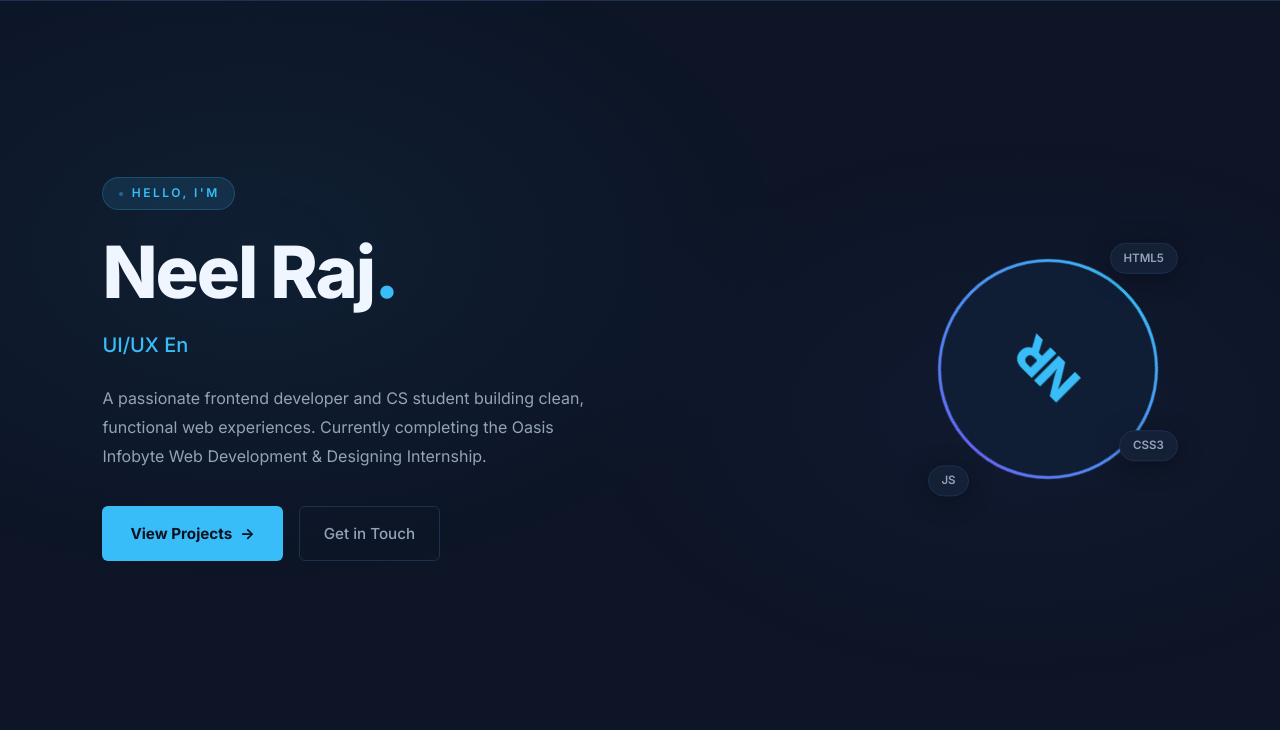
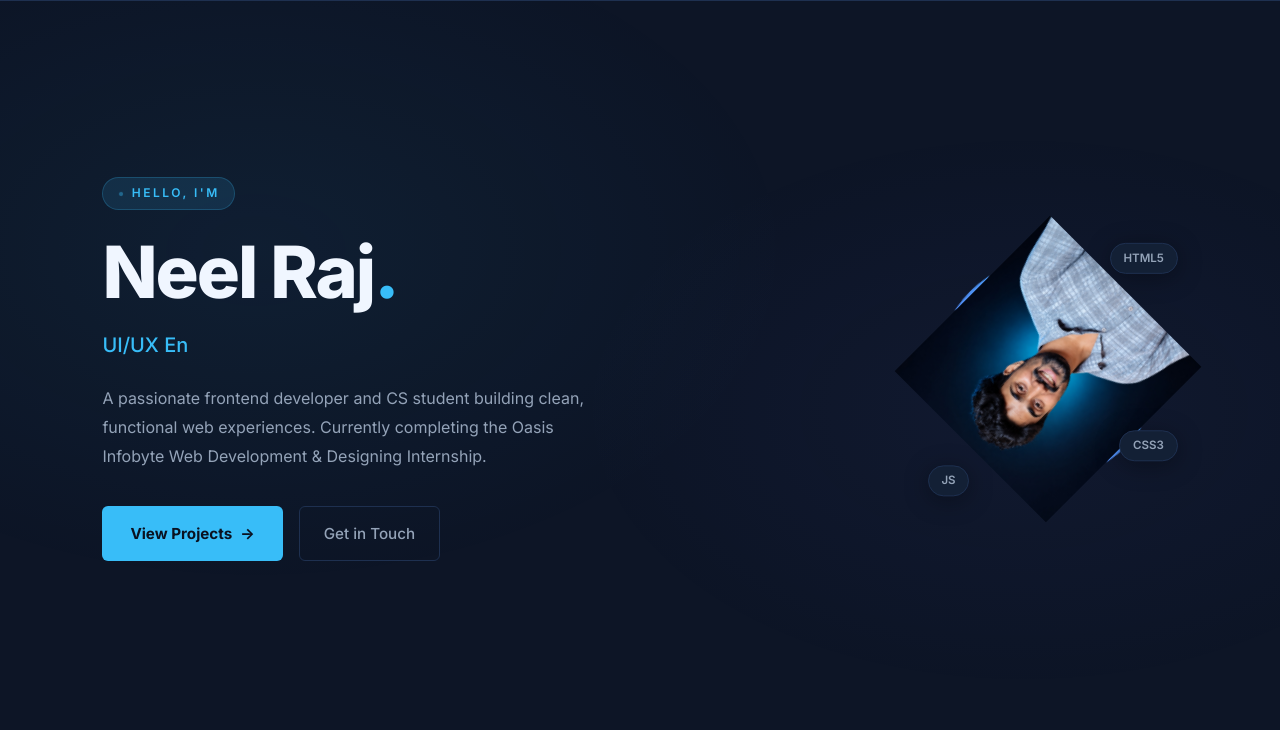
Before and after one commit to neelraj002005-svg/OIBSIP, a plain HTML site: page WebDev-L1-PersonalPortfolio/index.html in a window 1280 px wide. Shown: the part 70-800 px from the top of the page. Drawn offline with Linux system fonts and the light colour scheme.

Commit message:
Update avatar in index.html to neel-raj-profile.png

```diff
--- a/WebDev-L1-PersonalPortfolio/index.html
+++ b/WebDev-L1-PersonalPortfolio/index.html
@@ -69,7 +69,7 @@
             <div class="hero-visual" aria-hidden="true">
                 <div class="avatar-ring">
                     <div class="avatar-inner">
-                        <span class="avatar-initials">NR</span>
+                        <img src="neel-raj-profile.png" alt="Neel Raj — Portrait" class="avatar-img" width="220" height="220" loading="eager">
                     </div>
                 </div>
                 <div class="hero-badge badge-1">HTML5</div>
```
